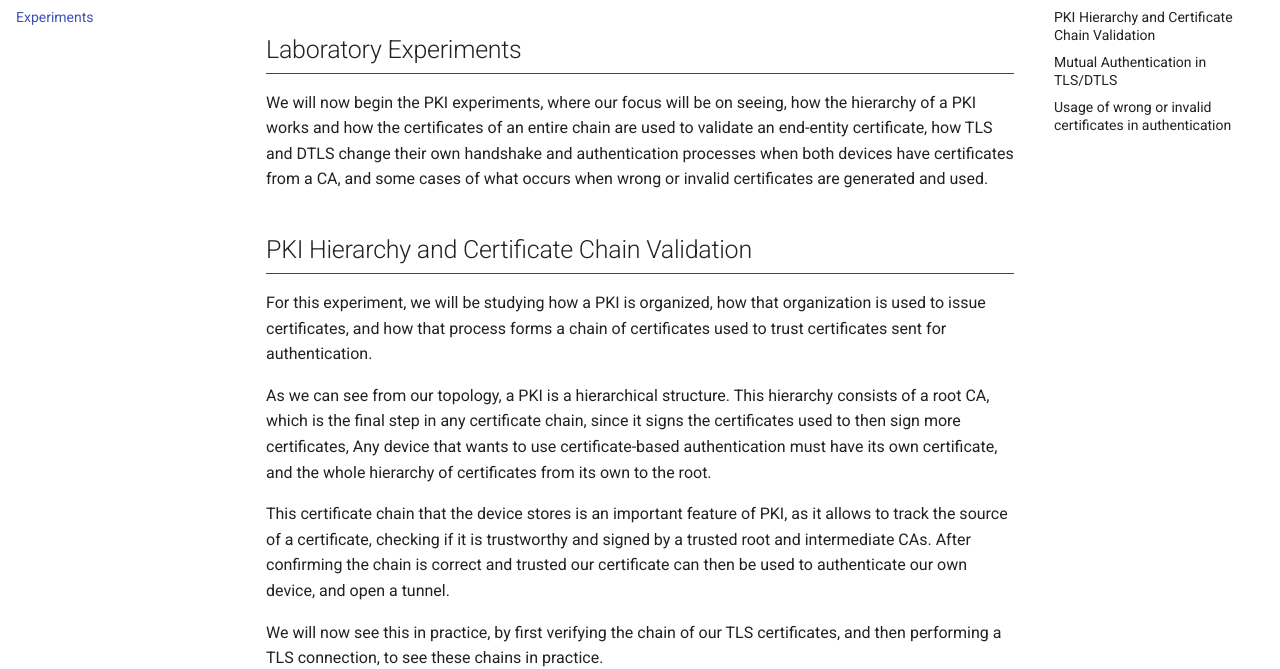
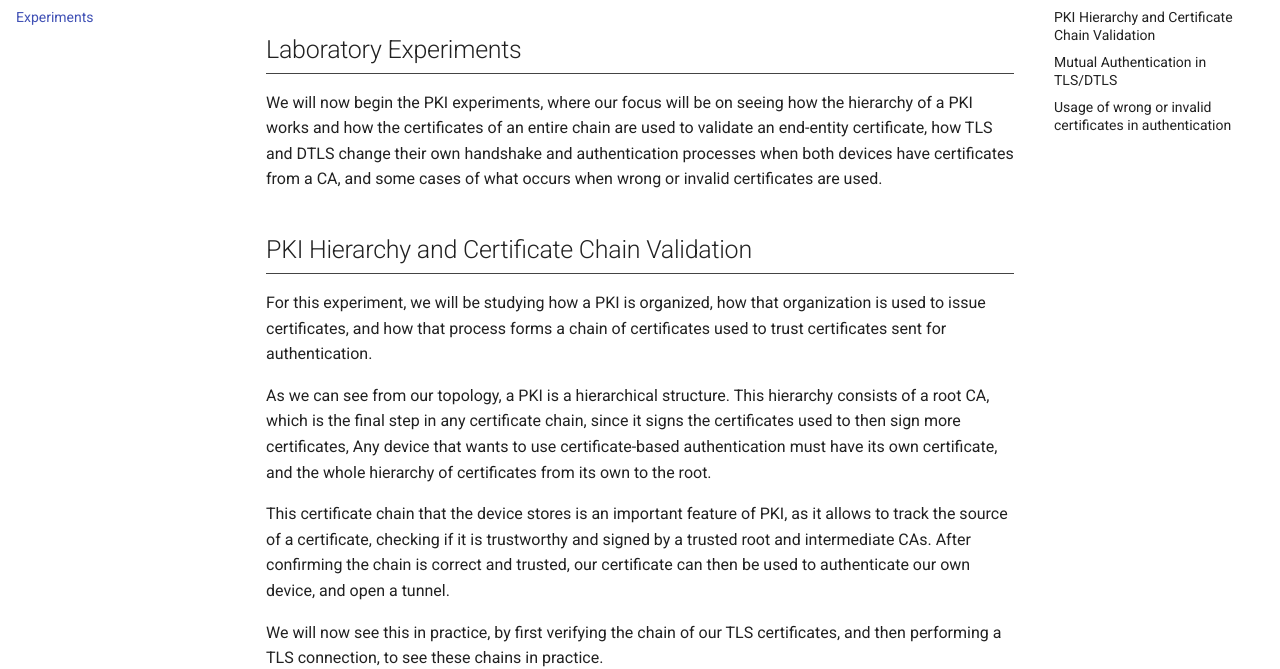
Before and after one commit to GroudonRamsay/AdvancedTunnellingLabs, an MkDocs documentation site: the page built from docs/pki/experiments.md, in a window 1280 px wide and 900 px high. Shown: the part 196-865 px from the top of the window. Built offline with MkDocs 1.6.1 and Material for MkDocs 9.7.7, drawn with Linux system fonts in a browser that asks for light colours; comment, search, counter and statistics services are not loaded; some of the changed text lies outside the part shown.

Commit message:
Review of PKI

```diff
--- a/docs/pki/experiments.md
+++ b/docs/pki/experiments.md
@@ -1,6 +1,6 @@
 ## Laboratory Experiments
 
-We will now begin the PKI experiments, where our focus will be on seeing, how the hierarchy of a PKI works and how the certificates of an entire chain are used to validate an end-entity certificate, how TLS and DTLS change their own handshake and authentication processes when both devices have certificates from a CA, and some cases of what occurs when wrong or invalid certificates are generated and used.
+We will now begin the PKI experiments, where our focus will be on seeing how the hierarchy of a PKI works and how the certificates of an entire chain are used to validate an end-entity certificate, how TLS and DTLS change their own handshake and authentication processes when both devices have certificates from a CA, and some cases of what occurs when wrong or invalid certificates are used.
 
 ## PKI Hierarchy and Certificate Chain Validation
 
@@ -8,7 +8,7 @@ For this experiment, we will be studying how a PKI is organized, how that organi
 
 As we can see from our topology, a PKI is a hierarchical structure. This hierarchy consists of a root CA, which is the final step in any certificate chain, since it signs the certificates used to then sign more certificates, Any device that wants to use certificate-based authentication must have its own certificate, and the whole hierarchy of certificates from its own to the root.
 
-This certificate chain that the device stores is an important feature of PKI, as it allows to track the source of a certificate, checking if it is trustworthy and signed by a trusted root and intermediate CAs. After confirming the chain is correct and trusted our certificate can then be used to authenticate our own device, and open a tunnel.
+This certificate chain that the device stores is an important feature of PKI, as it allows to track the source of a certificate, checking if it is trustworthy and signed by a trusted root and intermediate CAs. After confirming the chain is correct and trusted, our certificate can then be used to authenticate our own device, and open a tunnel.
 
 We will now see this in practice, by first verifying the chain of our TLS certificates, and then performing a TLS connection, to see these chains in practice.
 
```
Also changed, not shown: other parts of docs/pki/experiments.md (+2 -2 lines), docs/pki/index.md (+2 -2 lines).
